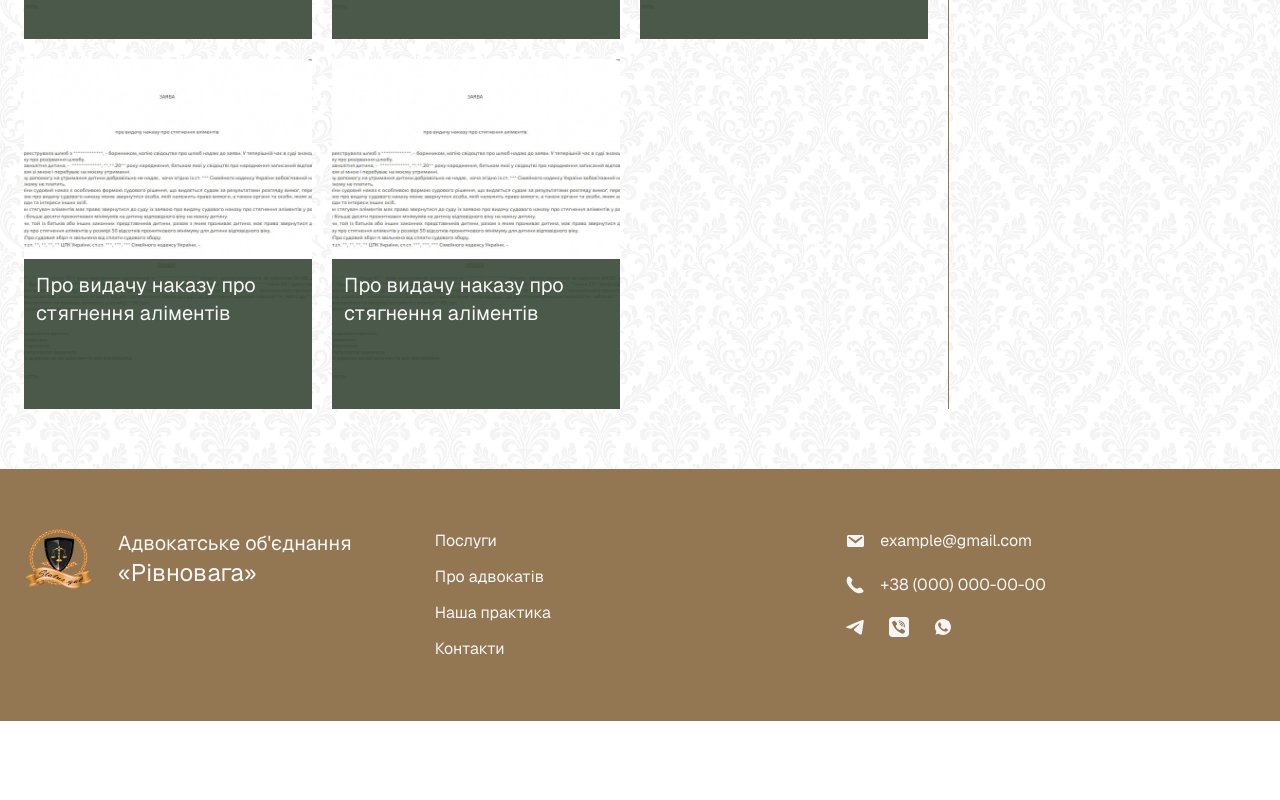
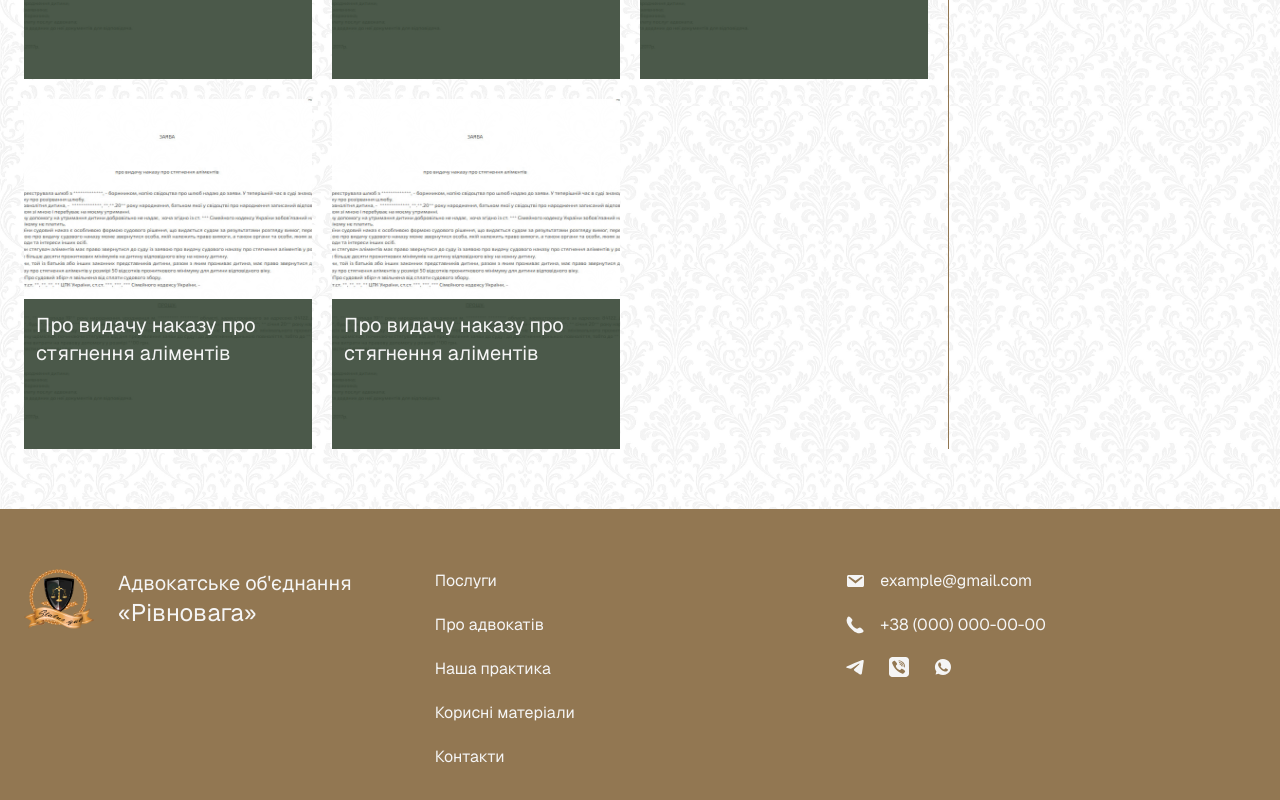
Before and after one commit to Arthur-Tolkachov/rivnovaga, a Next.js app: page /information in a window 1280 px wide. Shown: the part 1244-2044 px from the top of the page. Before the commit the page ends 1965 px from the top, so only its background shows below. Built offline with nearby package versions, Linux system fonts and the light colour scheme.

Commit message:
[Reafactor] refactored navigation

```diff
--- a/app/components/layout/Footer.tsx
+++ b/app/components/layout/Footer.tsx
@@ -5,6 +5,7 @@ import Container from "@/app/components/ui/Container";
 import Link from "@/app/components/ui/Link";
 import Logo from "@/app/components/ui/Logo";
 import { CONTACT_LINKS_CONFIG } from "@/app/utils/links.constants";
+import { NAVIGATION_CONFIG } from "@/app/utils/navigation.config";
 
 export default function Footer() {
   return (
@@ -12,39 +13,17 @@ export default function Footer() {
       <Container className="grid grid-cols-3 items-start">
         <Logo />
 
-        <ul className="flex flex-col gap-3">
-          <li>
-            <NextLink
-              href="/"
-              className="text-secondary-light hover:text-secondary-lighter duration-200"
-            >
-              Послуги
-            </NextLink>
-          </li>
-          <li>
-            <NextLink
-              href="/"
-              className="text-secondary-light hover:text-secondary-lighter duration-200"
-            >
-              Про адвокатiв
-            </NextLink>
-          </li>
-          <li>
-            <NextLink
-              href="/"
-              className="text-secondary-light hover:text-secondary-lighter duration-200"
-            >
-              Наша практика
-            </NextLink>
-          </li>
-          <li>
-            <NextLink
-              href="/"
-              className="text-secondary-light hover:text-secondary-lighter duration-200"
-            >
-              Контакти
-            </NextLink>
-          </li>
+        <ul className="flex flex-col gap-5">
+          {NAVIGATION_CONFIG.map(({ id, href, label }) => (
+            <li key={id}>
+              <NextLink
+                href={href}
+                className="text-secondary-light hover:text-secondary-lighter duration-200"
+              >
+                {label}
+              </NextLink>
+            </li>
+          ))}
         </ul>
 
         <ul className="flex flex-col gap-5">
--- a/app/components/layout/Navigation/Navigation.tsx
+++ b/app/components/layout/Navigation/Navigation.tsx
@@ -1,7 +1,7 @@
 import cn from "classnames";
 import Link from "next/link";
 
-import { NAVIGATION_CONFIG } from "./navigation.config";
+import { NAVIGATION_CONFIG } from "@/app/utils/navigation.config";
 
 interface NavigationProps {
   pathname: string;
--- a/app/information/page.tsx
+++ b/app/information/page.tsx
@@ -57,7 +57,7 @@ export default function InformationPage() {
         </div>
 
         <div className="sticky grid grid-cols-[3fr_1fr]">
-          <div className="pr-5">
+          <div className="flex flex-col gap-10 pr-5">
             <h3 className="text-secondary-dark">Зразки документів</h3>
 
             <div className="grid grid-cols-3 gap-5">
```
Also changed, not shown: app/utils/navigation.config.ts (renamed from app/components/layout/Navigation/navigation.config.ts).
